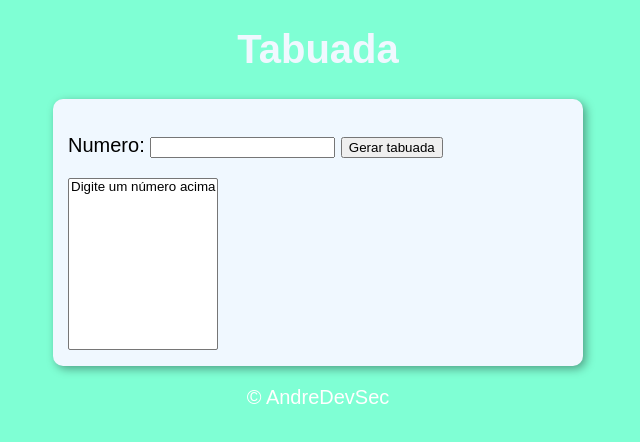
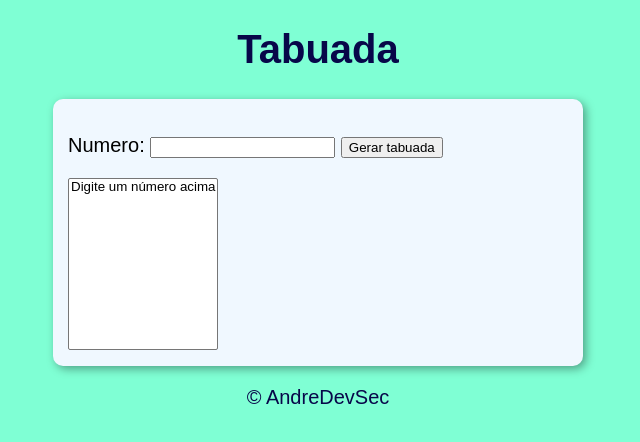
Before and after one commit to andredevsec/Atividade-web-utilizando-JS, a plain HTML site: page tabuada/index.html in a window 1280 px wide. Shown: the whole page, without its empty margins (322-962 px from the left). Drawn offline with Linux system fonts and the light colour scheme.

Commit message:
ajustes css tabuada

```diff
--- a/tabuada/script.js
+++ b/tabuada/script.js
@@ -1,7 +1,7 @@
 function tabuada () {
     let num = document.getElementById('txtn')
     let tab = document.getElementById('seltab')
-    if(num.ariaValueMax.length == 0) {
+    if (num.value.length == 0) {
         window.alert('Por favor digite um numero!')
     }else {
         let n = Number(num.value)
@@ -14,5 +14,6 @@ function tabuada () {
             tab.appendChild(item)
             c++
         }
+
     }
 }
--- a/tabuada/style.css
+++ b/tabuada/style.css
@@ -4,7 +4,7 @@ body{
 }
 
 header{
-    color: aliceblue;
+    color: rgb(7, 7, 73);
     text-align: center;
 }
 
@@ -18,7 +18,7 @@ section{
 }
 
 footer {
-    color: white;
+    color: rgb(7, 7, 73);
     text-align: center;
     font-size: italic;
 }
```
